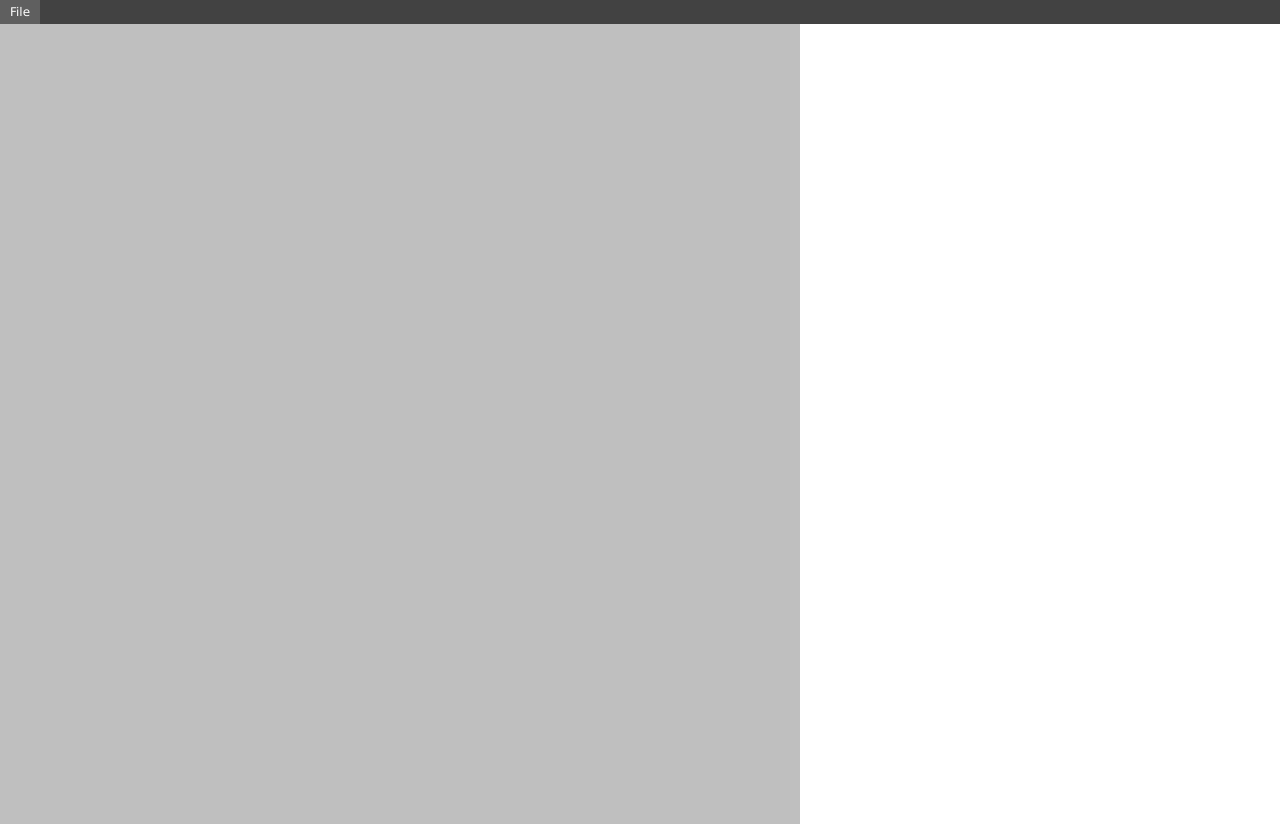
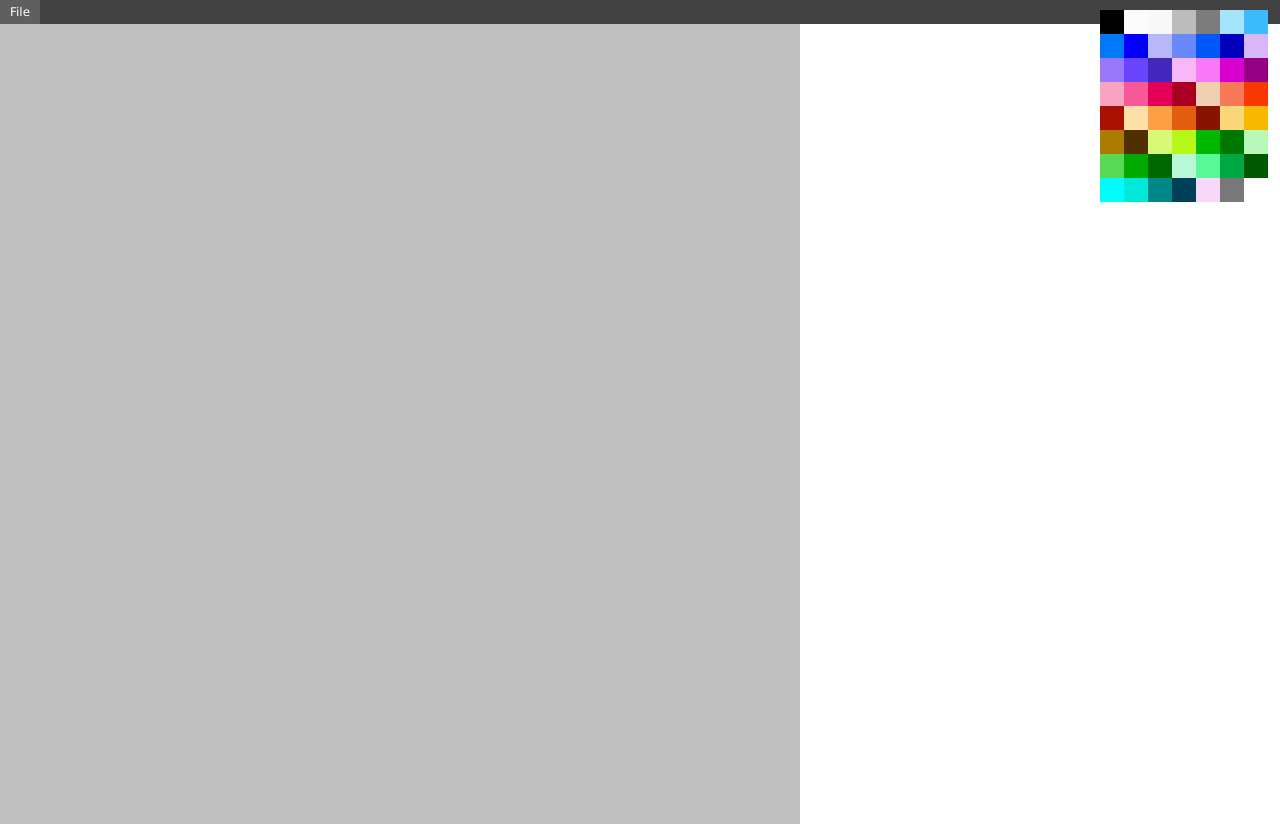
Before and after one commit to ThePaavero/potatoshop, a React (Create React App) app: page / in a window 1280 px wide. Built offline with nearby package versions, Linux system fonts and the light colour scheme.

Commit message:
Very basic palette functionality.

```diff
--- a/src/App.scss
+++ b/src/App.scss
@@ -22,3 +22,23 @@ canvas#main-canvas {
   image-rendering: pixelated;
   image-rendering: crisp-edges;
 }
+
+.palette {
+  position: fixed;
+  top: 10px;
+  right: 10px;
+  width: 170px;
+  height: 150px;
+
+  > div {
+    float: left;
+    width: 20px;
+    height: 20px;
+    cursor: pointer;
+    border: solid 2px rgba(0, 0, 0, 0);
+
+    &.active {
+      border: solid 2px white;
+    }
+  }
+}
--- a/src/components/Canvas.tsx
+++ b/src/components/Canvas.tsx
@@ -1,5 +1,6 @@
-import { MouseEventHandler, useEffect, useRef, useState } from 'react'
+import { useEffect, useRef, useState } from 'react'
 import { BrushType, Coordinates, Pixel, PixelArray, RGBAValue, Size } from '../mainTypes'
+import Palette from './Palette'
 
 export interface CanvasProps {
   data: PixelArray
@@ -13,7 +14,7 @@ const Canvas = ({ data, size }: CanvasProps): React.JSX.Element => {
   const [brushActive, setBrushActive] = useState<boolean>(false)
   const [activeBrushType, setActiveBrushType] = useState<BrushType>('add')
   const [runningFrameCounter, setRunningFrameCounter] = useState<number>(0)
-  const [activeColor, setActiveColor] = useState<RGBAValue>({ R: 255, G: 15, B: 10, A: 100 })
+  const [activeColor, setActiveColor] = useState<RGBAValue>({ R: 255, G: 150, B: 10, A: 100 })
   const [activePixelCoordinates, setActivePixelCoordinates] = useState<Coordinates>()
   const [showActivePixelCoordinates, setShowActivePixelCoordinates] = useState<boolean>(true)
 
@@ -123,9 +124,41 @@ const Canvas = ({ data, size }: CanvasProps): React.JSX.Element => {
     }
   }
 
+  const hexToRgba = (hex: string): RGBAValue => {
+    return {
+      R: parseInt(hex.slice(1, 3), 16),
+      G: parseInt(hex.slice(3, 5), 16),
+      B: parseInt(hex.slice(5, 7), 16),
+      A: 1,
+    }
+  }
+
+  const rgbaToHex = (rgba: RGBAValue) => {
+    const asString = `rgba(${rgba.R},${rgba.G},${rgba.B},${rgba.A})`
+    const forceRemoveAlpha = true
+    return (
+      '#' +
+      asString
+        .replace(/^rgba?\(|\s+|\)$/g, '')
+        .split(',')
+        .filter((_string, index) => !forceRemoveAlpha || index !== 3)
+        .map((string) => parseFloat(string))
+        .map((number, index) => (index === 3 ? Math.round(number * 255) : number))
+        .map((number) => number.toString(16))
+        .map((string) => (string.length === 1 ? '0' + string : string))
+        .join('')
+    )
+  }
+
   return (
     <>
       <span style={{ display: 'none' }}>{runningFrameCounter}</span>
+      <Palette
+        activeHex={rgbaToHex(activeColor)}
+        setter={(hex) => {
+          setActiveColor(hexToRgba(hex))
+        }}
+      />
       <canvas
         width={size.w}
         height={size.h}
--- /dev/null
+++ b/src/components/Palette.tsx
@@ -0,0 +1,89 @@
+export interface PaletteProps {
+  activeHex?: string
+  setter: (arg0: string) => void
+}
+
+const Palette = ({ activeHex, setter }: PaletteProps): React.JSX.Element => {
+  const palettes = [
+    {
+      name: 'NES',
+      colors: [
+        '#000000',
+        '#fcfcfc',
+        '#f8f8f8',
+        '#bcbcbc',
+        '#7c7c7c',
+        '#a4e4fc',
+        '#3cbcfc',
+        '#0078f8',
+        '#0000fc',
+        '#b8b8f8',
+        '#6888fc',
+        '#0058f8',
+        '#0000bc',
+        '#d8b8f8',
+        '#9878f8',
+        '#6844fc',
+        '#4428bc',
+        '#f8b8f8',
+        '#f878f8',
+        '#d800cc',
+        '#940084',
+        '#f8a4c0',
+        '#f85898',
+        '#e40058',
+        '#a80020',
+        '#f0d0b0',
+        '#f87858',
+        '#f83800',
+        '#a81000',
+        '#fce0a8',
+        '#fca044',
+        '#e45c10',
+        '#881400',
+        '#f8d878',
+        '#f8b800',
+        '#ac7c00',
+        '#503000',
+        '#d8f878',
+        '#b8f818',
+        '#00b800',
+        '#007800',
+        '#b8f8b8',
+        '#58d854',
+        '#00a800',
+        '#006800',
+        '#b8f8d8',
+        '#58f898',
+        '#00a844',
+        '#005800',
+        '#00fcfc',
+        '#00e8d8',
+        '#008888',
+        '#004058',
+        '#f8d8f8',
+        '#787878',
+      ],
+    },
+  ]
+  return (
+    <div className="palette">
+      {palettes
+        .find((p) => p.name === 'NES')
+        ?.colors.map((hex) => {
+          return (
+            <div
+              key={hex.replace('#', '')}
+              style={{ backgroundColor: hex }}
+              className={hex === activeHex ? 'active' : ''}
+              onClick={() => {
+                setter(hex)
+              }}
+            ></div>
+          )
+        })}
+    </div>
+  )
+}
+
+export default Palette
```
